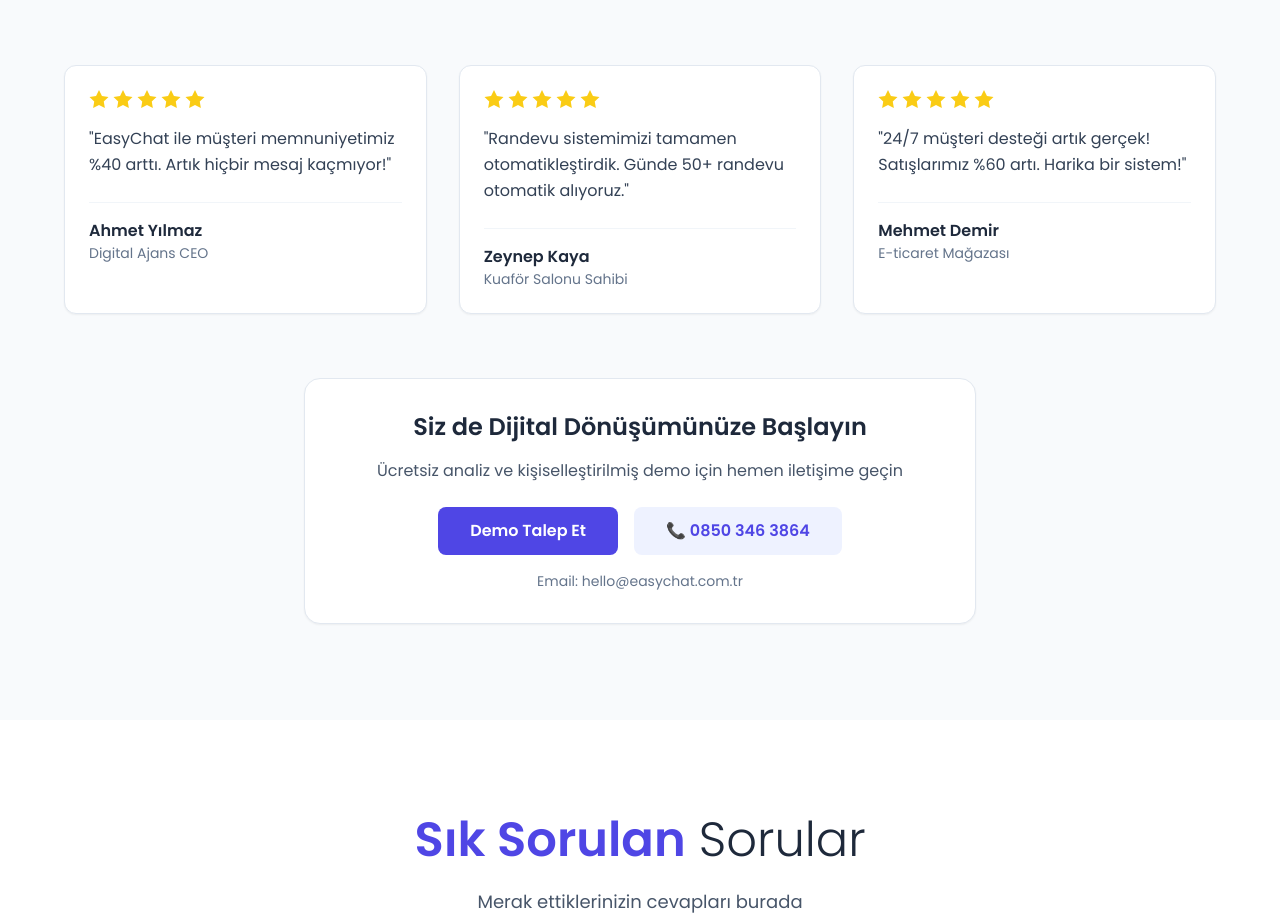
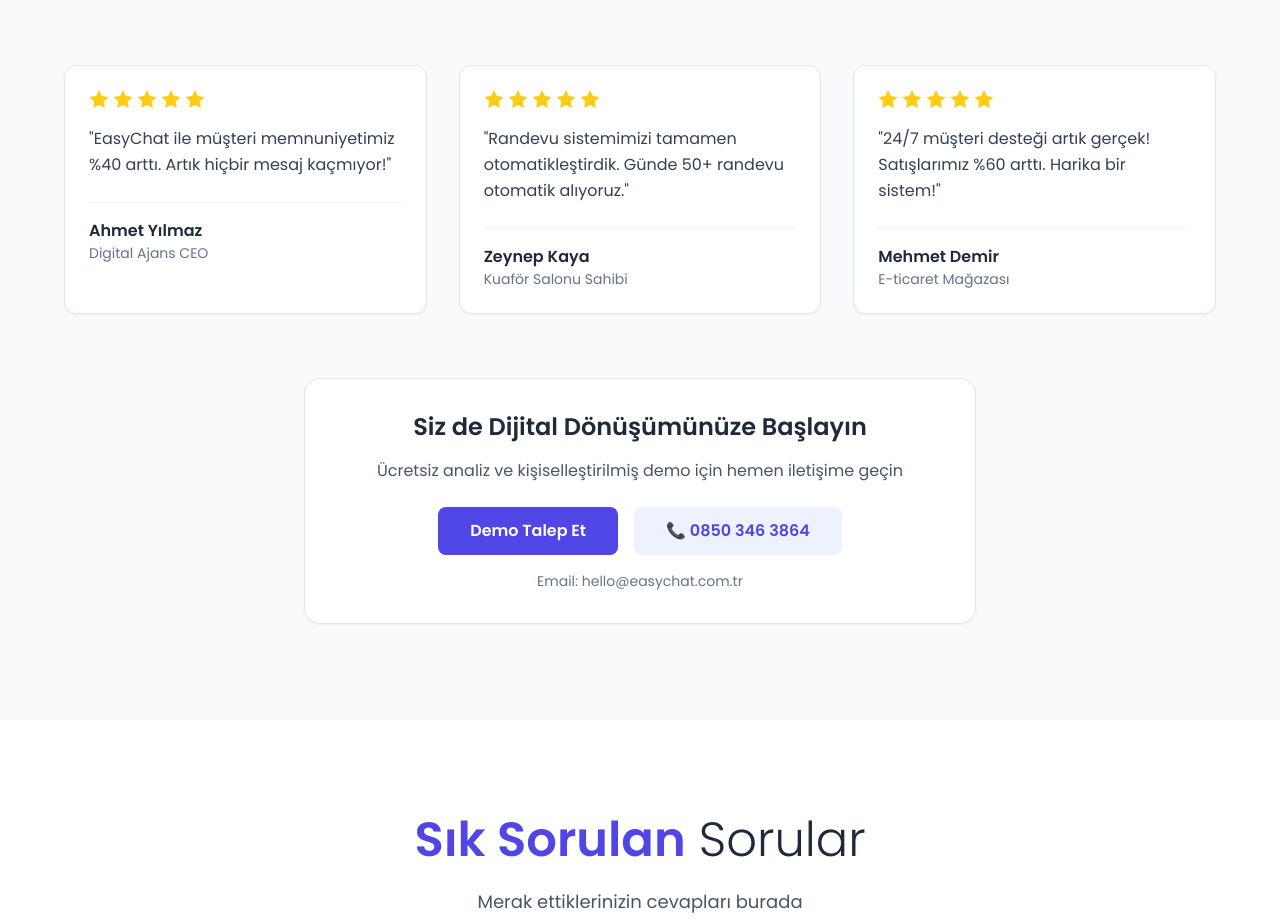
Before and after one commit to mehmetdustu21-cmd/newsite, a Next.js app: page / in a window 1280 px wide. Shown: the part 2590-3513 px from the top of the page. Built offline with nearby package versions, Linux system fonts and the light colour scheme.

Commit message:
Türkçe klavye düzeltmeleri

```diff
--- a/app/assistant/page.tsx
+++ b/app/assistant/page.tsx
@@ -236,7 +236,7 @@
                   onChange={handleEmailChange("email")}
                   required
                   className="mt-2 w-full rounded-xl border border-slate-700 bg-slate-900 px-4 py-3 text-sm text-white shadow-inner focus:border-indigo-500 focus:outline-none focus:ring-2 focus:ring-indigo-500"
-                  placeholder="ornek@easychat.ai"
+                  placeholder="örnek@easychat.ai"
                 />
               </div>
               <div>
--- a/app/components/PricingSection.tsx
+++ b/app/components/PricingSection.tsx
@@ -36,7 +36,7 @@
     {
       name: "Mehmet Demir",
       company: "E-ticaret Mağazası",
-      text: "24/7 müşteri desteği artık gerçek! Satışlarımız %60 artı. Harika bir sistem!",
+      text: "24/7 müşteri desteği artık gerçek! Satışlarımız %60 arttı. Harika bir sistem!",
       rating: 5
     }
   ];
--- a/app/login/LoginForm.tsx
+++ b/app/login/LoginForm.tsx
@@ -60,7 +60,7 @@
           name="email"
           type="email"
           autoComplete="email"
-          placeholder="ornek@easychat.ai"
+          placeholder="örnek@easychat.ai"
           className="mt-2 w-full rounded-lg border border-slate-200 bg-slate-50 px-4 py-3 text-slate-900 shadow-sm transition focus:border-indigo-500 focus:bg-white focus:outline-none focus:ring-2 focus:ring-indigo-200"
           value={form.email}
           onChange={handleChange('email')}
```
